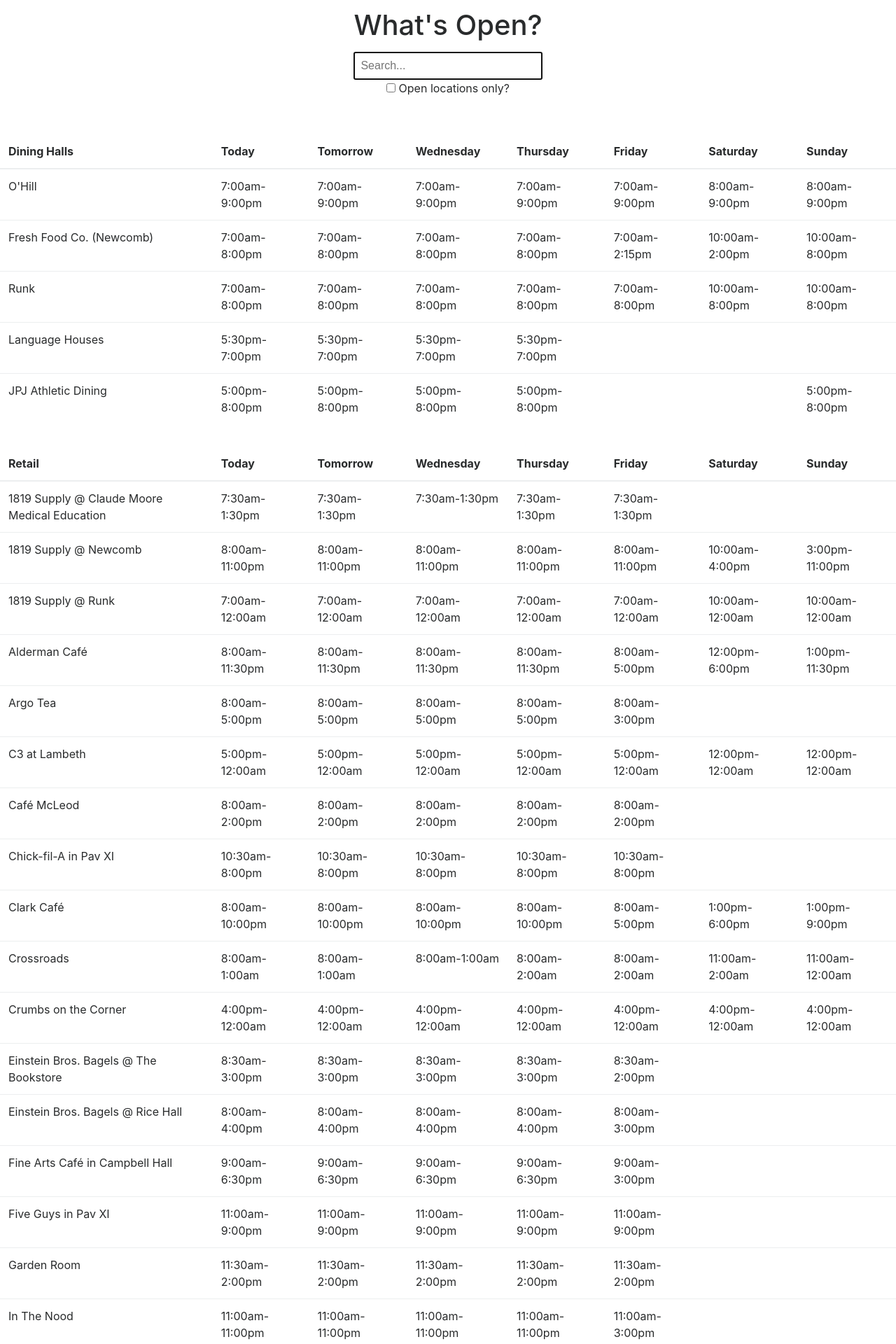
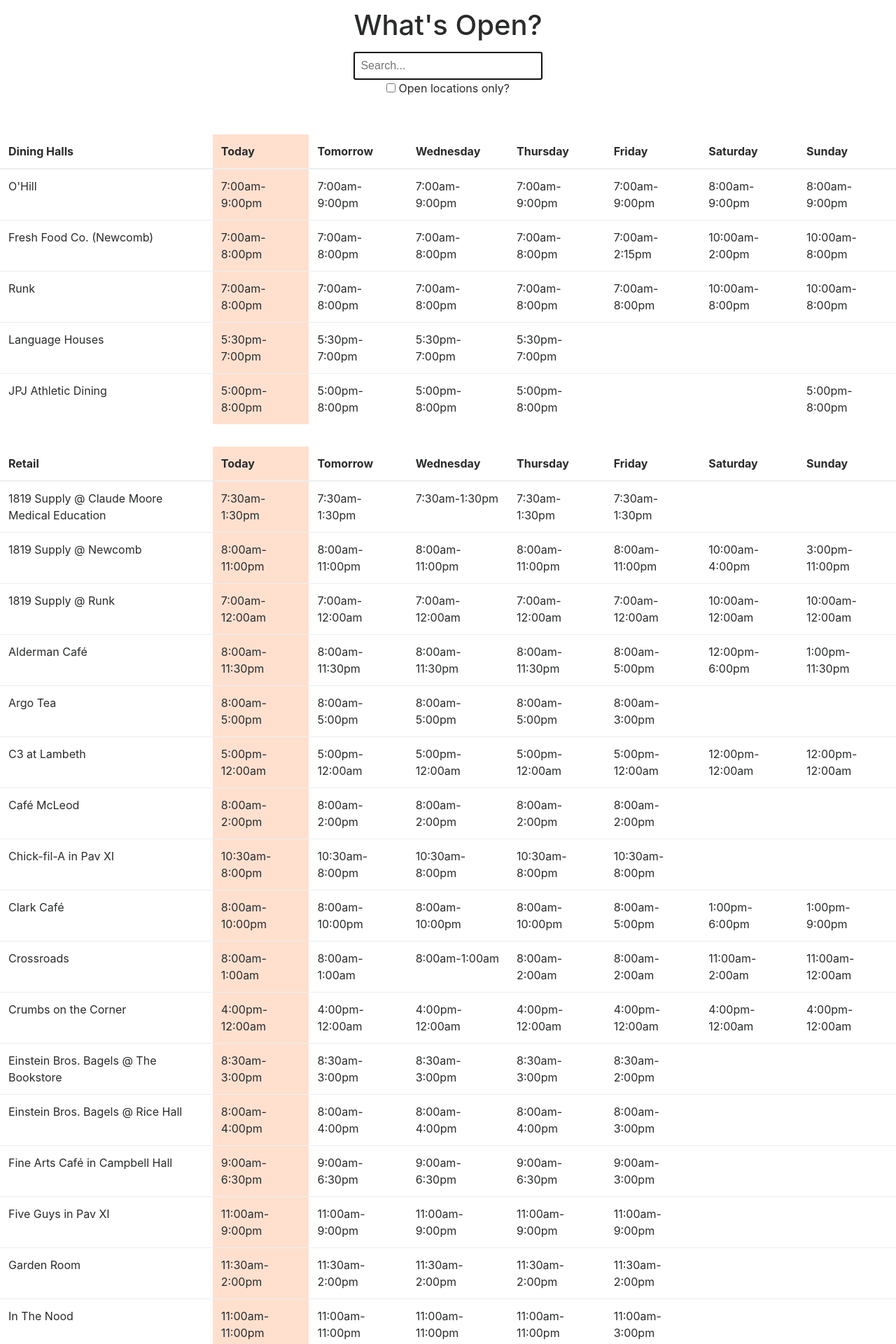
Before and after one commit to davidbzhao/whatsopen, a PHP site: page / in a window 1280 px wide. Shown: the top 1920 px of the page at 70% size. Run offline with PHP 8.4, Linux system fonts and the light colour scheme.

Commit message:
Adjust for daylight savings

```diff
--- a/css/styles.css
+++ b/css/styles.css
@@ -38,12 +38,7 @@ section#header-section input#search-input {
     padding-left: 0.5rem;
     padding-right: 0.5rem;
 }
-/*
-@media(max-width: 980px) {
-    th {
-        font-size: 0.75rem;
-    }
-    td {
-        font-size: 0.85rem;
-    }
-}*/
+
+col#today-column {
+    background: #FFE0CF;
+}
--- a/index.php
+++ b/index.php
@@ -22,6 +22,10 @@
         <section id="content-section">
         <div class="poi-container table-responsive">
             <table class="table table-hover">
+                <colgroup>
+                    <col>
+                    <col id="today-column">
+                </colgroup>
         <?php
             date_default_timezone_set('America/New_York');
             $current_day_of_week = (int) date("N") - 1; // 0 for Monday to 6 for Sunday
@@ -69,9 +73,11 @@
                             $day = $location['locationHours'][($cnt + $current_day_of_week) % 7];
                             echo '<td>';
                             if($day['open']) {
-                                echo date("g:ia", mktime($day['startTime'][0], $day['startTime'][1]));
+                                // Ok this is wild, you need to define seconds as 0 and then month as 0
+                                //      because Daylight Savings Time
+                                echo date("g:ia", mktime($day['startTime'][0], $day['startTime'][1], 0, 0));
                                 echo '-';
-                                echo date("g:ia", mktime($day['stopTime'][0], $day['stopTime'][1]));
+                                echo date("g:ia", mktime($day['stopTime'][0], $day['stopTime'][1], 0, 0));
                             }
                             echo '</td>';
                         }
```
Also changed, not shown: data/hours.json (line endings or trailing spaces).
